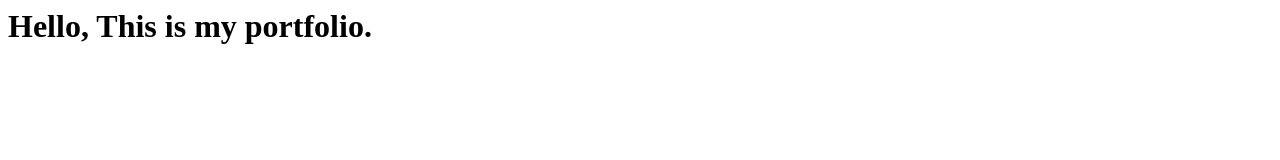
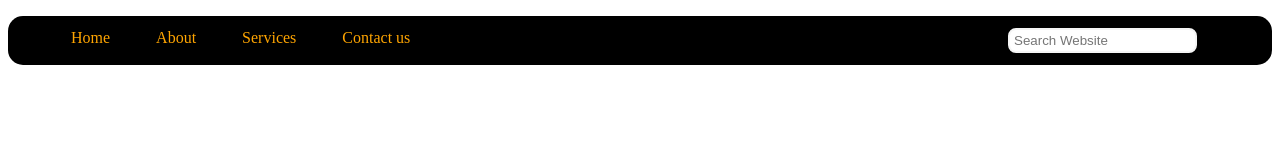
Before and after one commit to W2VxD1Sandeep/Portfolio, a plain HTML site: page index.html in a window 1280 px wide. Drawn offline with Linux system fonts and the light colour scheme.

Commit message:
Update index.html

```diff
--- a/index.html
+++ b/index.html
@@ -1 +1,63 @@
-<h1>Hello, This is my portfolio.</h1>
+<!DOCTYPE html>
+<html lang="en">
+<head>
+    <meta charset="UTF-8">
+    <meta http-equiv="X-UA-Compatible" content="IE=edge">
+    <meta name="viewport" content="width=device-width, initial-scale=1.0">
+    <title>Document</title>
+    <style>
+        .navbar{
+            background-color: black;
+            border-radius: 15px;
+        }
+
+.navbar ul{
+    overflow: auto;
+}
+
+        .navbar li{
+            float: left;
+            list-style: none;
+            margin: 13px 20px;
+        }
+
+.navbar li a{
+    padding: 3px 3px;
+    text-decoration: none;
+    color: orange;
+}
+
+.navbar li a:hover{
+    color: blue;
+}
+
+.navbar input{
+    border: 2px solid whitesmoke;
+    border-radius: 8px;
+    padding: 3px 4px;
+}
+
+.search{
+    float: right;
+    color: white;
+    padding: 12px 75px;
+}
+
+    </style>
+</head>
+<body>
+    <header>
+        <nav class="navbar">
+            <ul>
+                <li><a href="#">Home</a></li>
+                <li><a href="#">About</a></li>
+                <li><a href="#">Services</a></li>
+                <li><a href="#">Contact us</a></li>
+                <div class="search">
+                    <input type="text" name="search" id="search" placeholder="Search Website">
+                </div>
+            </ul>
+        </nav>
+    </header>
+</body>
+</html>
```
